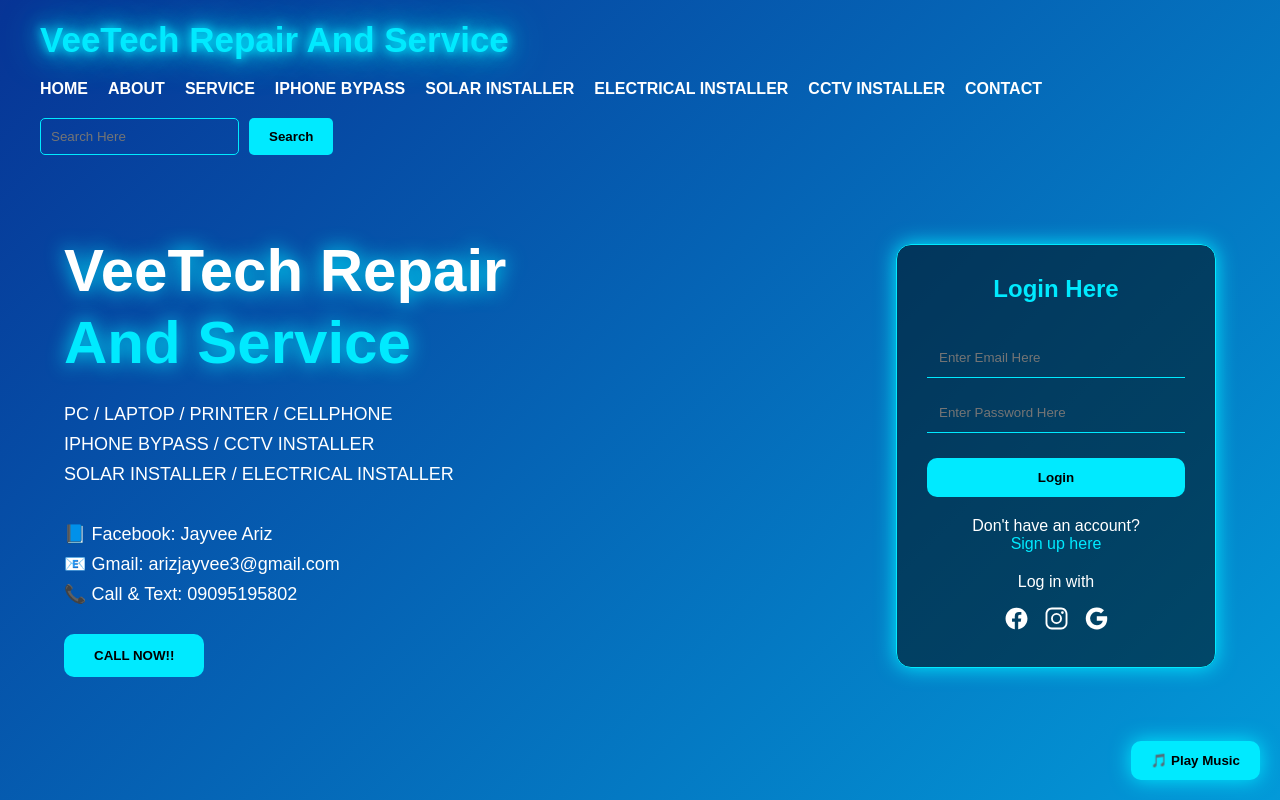
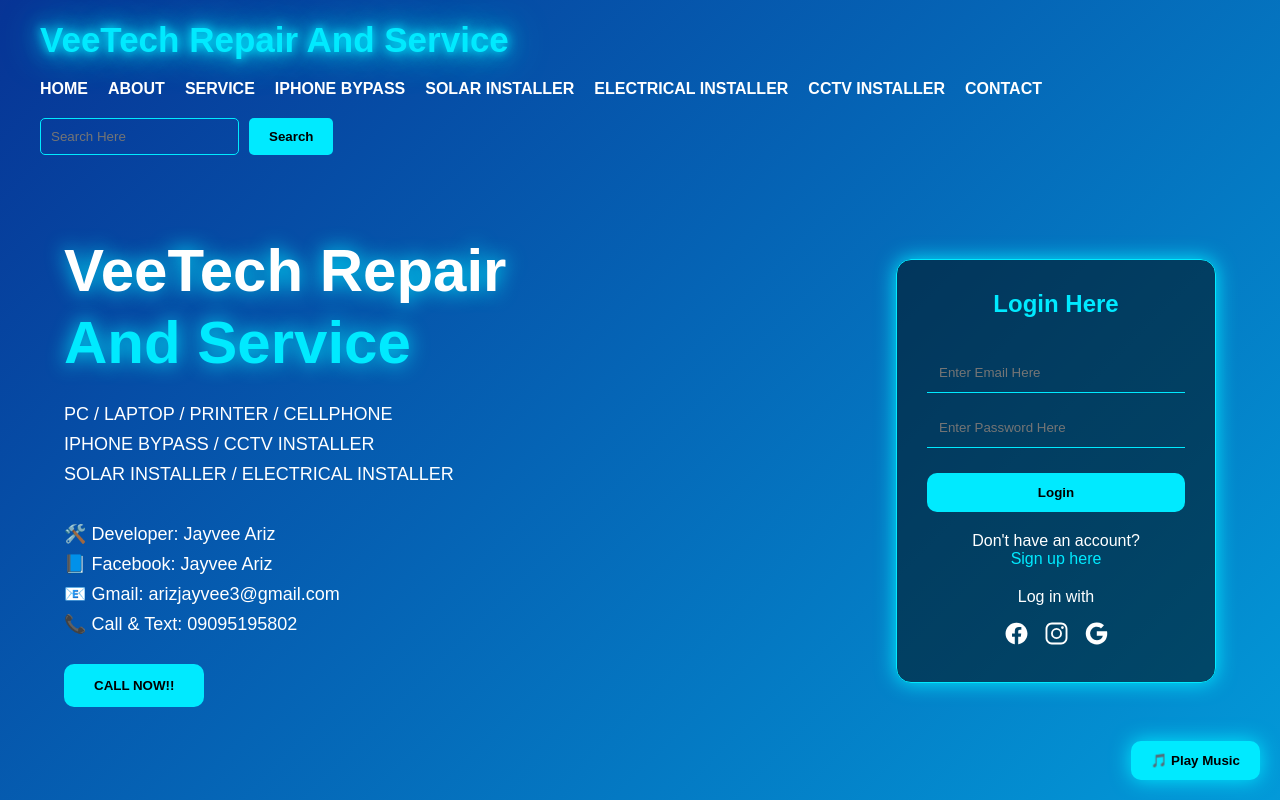
Before and after one commit to jayveeariz502-debug/veetech-laptop-and-pc-repair-and-service-, a plain HTML site: page index.html in a window 1280 px wide. Drawn offline with nearby package versions, Linux system fonts and the light colour scheme.

Commit message:
Update index.html

```diff
--- a/index.html
+++ b/index.html
@@ -356,7 +356,10 @@
                 SOLAR INSTALLER / ELECTRICAL INSTALLER
                 <br><br>
 
-                📘 Facebook: Jayvee Ariz
+                🛠️ Developer: Jayvee Ariz
+                <br>
+
+		📘 Facebook: Jayvee Ariz
                 <br>
 
                 📧 Gmail: arizjayvee3@gmail.com
```
